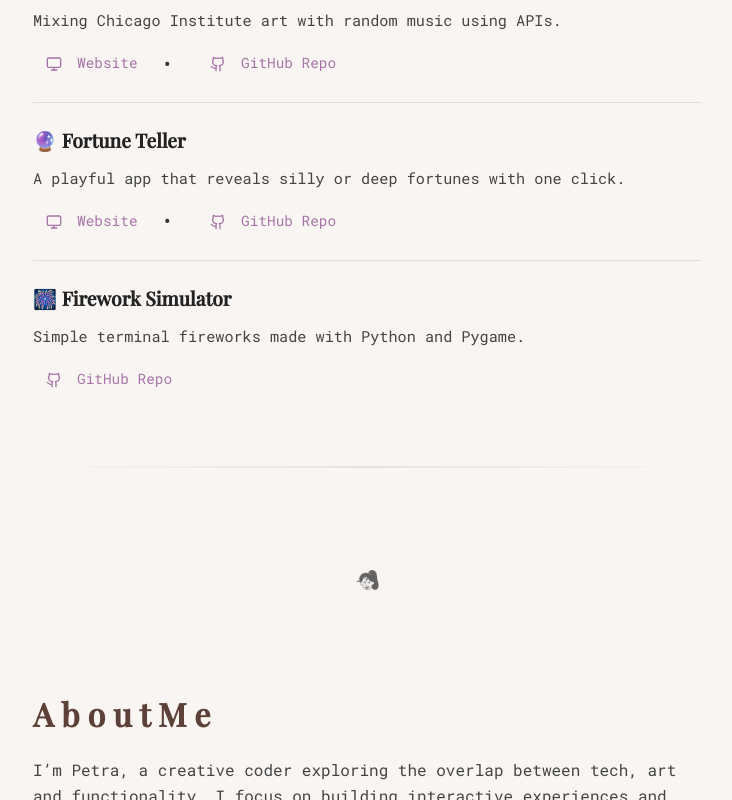
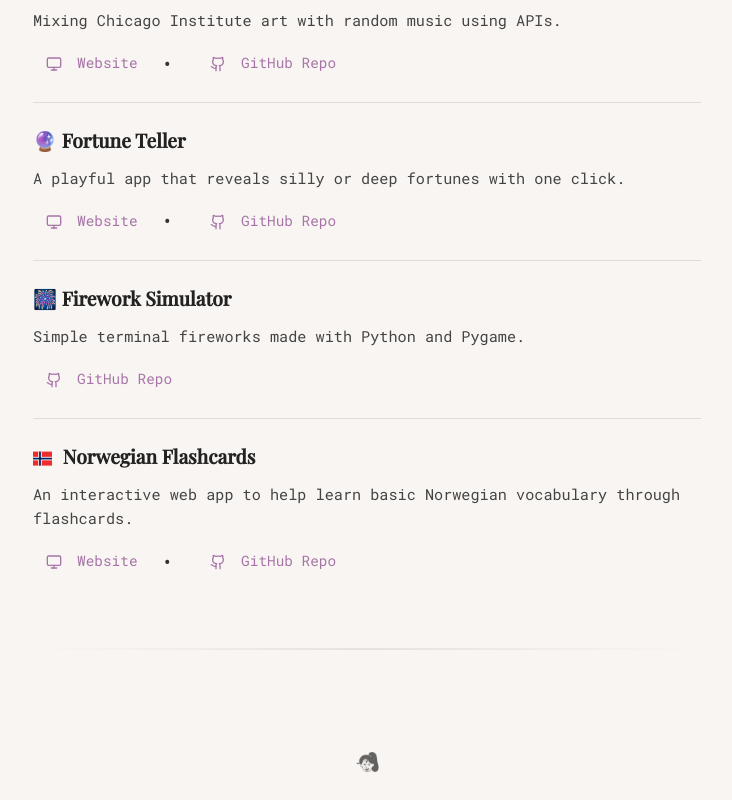
Before and after one commit to Petratype/portfolio, a plain HTML site: page index.html in a window 1280 px wide. Shown: the part 1138-1938 px from the top of the page, without its empty margins (273-1005 px from the left). Drawn offline with nearby package versions, Linux system fonts and the light colour scheme; a web font is replaced by a local one.

Commit message:
Update portfolio (keep local images unchanged)

```diff
--- a/index.html
+++ b/index.html
@@ -49,7 +49,7 @@
 
         <div class="project-item">
           <h3>👻 Tamagothchi</h3>
-          <p>A gothic virtual pet you can feed, play, and vibe with online.</p>
+          <p>A gothic virtual pet you can feed, play and vibe with online.</p>
           <div class="project-links">
             <a href="https://petratype.github.io/tamagothchi" target="_blank"><svg xmlns="http://www.w3.org/2000/svg" width="16" height="16" viewBox="0 0 24 24" fill="none" stroke="currentColor" stroke-width="2" stroke-linecap="round" stroke-linejoin="round" style="margin-right: 6px; vertical-align: middle;">
   <rect x="2" y="3" width="20" height="14" rx="2" ry="2"/>
@@ -125,6 +125,32 @@
 </svg> GitHub Repo</a>
           </div>
         </div>
+
+        <div class="project-item">
+          <h3>
+            <svg class="flag-icon" xmlns="http://www.w3.org/2000/svg" viewBox="0 0 22 16" role="img" aria-label="Norwegian flag" width="1em" height="1em" style="vertical-align:middle; margin-right:6px;">
+              <rect width="22" height="16" fill="#EF2B2D"/>
+              <rect x="6" width="4" height="16" fill="#fff"/>
+              <rect y="6" width="22" height="4" fill="#fff"/>
+              <rect x="7" width="2" height="16" fill="#00205B"/>
+              <rect y="7" width="22" height="2" fill="#00205B"/>
+            </svg>
+            Norwegian Flashcards
+          </h3>
+           <p>An interactive web app to help learn basic Norwegian vocabulary through flashcards.</p>
+          <div class="project-links">
+            <a href="https://petratype.github.io/norwegian-flashcards" target="_blank"><svg xmlns="http://www.w3.org/2000/svg" width="16" height="16" viewBox="0 0 24 24" fill="none" stroke="currentColor" stroke-width="2" stroke-linecap="round" stroke-linejoin="round" style="margin-right: 6px; vertical-align: middle;">
+  <rect x="2" y="3" width="20" height="14" rx="2" ry="2"/>
+  <line x1="8" y1="21" x2="16" y2="21"/>
+  <line x1="12" y1="17" x2="12" y2="21"/>
+</svg> Website</a>
+            <span class="project-separator">•</span>
+            <a href="https://github.com/Petratype/norwegian-flashcards" target="_blank"><svg xmlns="http://www.w3.org/2000/svg" width="16" height="16" viewBox="0 0 24 24" fill="none" stroke="currentColor" stroke-width="2" stroke-linecap="round" stroke-linejoin="round" style="margin-right: 6px; vertical-align: middle;">
+  <path d="M15 22v-4a4.8 4.8 0 0 0-1-3.5c3 0 6-2 6-5.5.08-1.25-.27-2.48-1-3.5.28-1.15.28-2.35 0-3.5 0 0-1 0-3 1.5-2.64-.5-5.36-.5-8 0C6 2 5 2 5 2c-.3 1.15-.3 2.35 0 3.5A5.403 5.403 0 0 0 4 9c0 3.5 3 5.5 6 5.5-.39.49-.68 1.05-.85 1.65-.17.6-.22 1.23-.15 1.85v4"></path>
+  <path d="M9 18c-4.51 2-5-2-7-2"></path>
+</svg> GitHub Repo</a>
+          </div>
+        </div>
       </div>
     </section>
 
```
Also changed, not shown: 2 other files.
